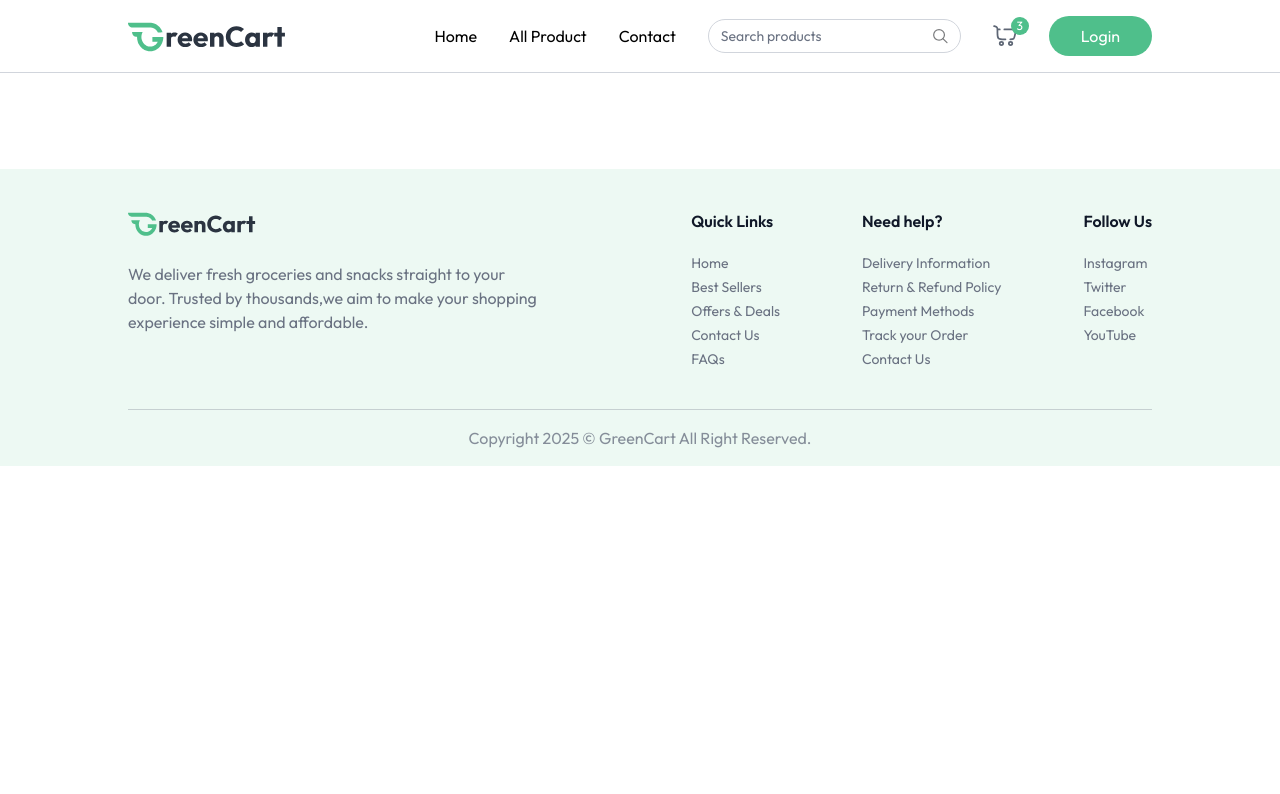
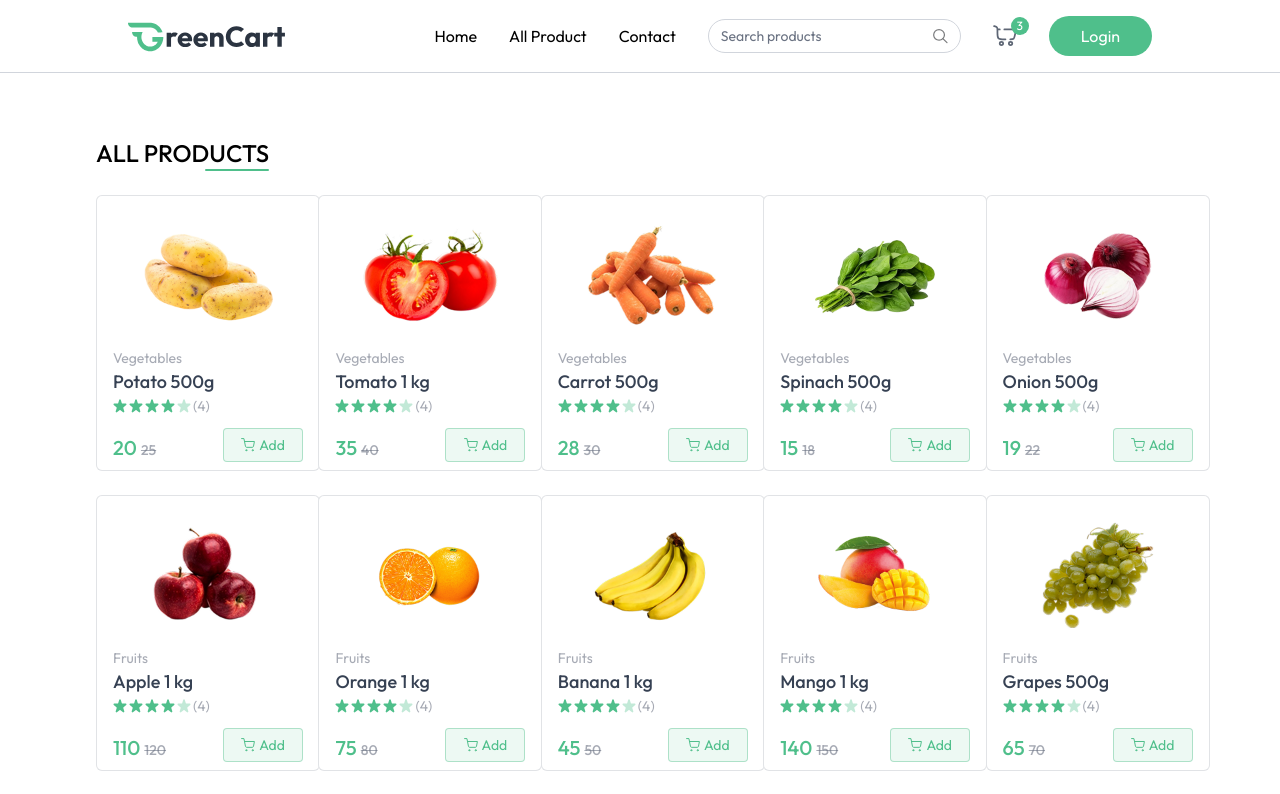
Before and after one commit to NaveenManjappa/green-cart-client, a React (Vite) app: page /products in a window 1280 px wide. Shown: the top 794 px of the page. Built offline with nearby package versions, Linux system fonts and the light colour scheme.

Commit message:
Implement AllProducts page with search filter

```diff
--- a/src/App.jsx
+++ b/src/App.jsx
@@ -6,6 +6,7 @@
 import Footer from "./components/Footer";
 import { useAppContext } from "./context/AppContext";
 import Login from "./components/Login";
+import AllProducts from "./pages/AllProducts";
 
 const App = () => {
   const isSellerPath = useLocation().pathname.includes("seller");
@@ -14,13 +15,14 @@
     <div>
       {isSellerPath ? null : <Navbar />}
 
-      {showUserLogin ? <Login/> : null}
+      {showUserLogin ? <Login /> : null}
 
       <Toaster />
 
       <div className={`${isSellerPath} ? "":"px-6 md:px-16 lg:px-24 xl:px-32"`}>
         <Routes>
           <Route path="/" element={<Home />} />
+          <Route path="/products" element={<AllProducts />} />
         </Routes>
       </div>
 
--- a/src/components/Navbar.jsx
+++ b/src/components/Navbar.jsx
@@ -1,17 +1,31 @@
-import React from "react";
+import React, { useEffect } from "react";
 import { NavLink } from "react-router-dom";
 import { assets } from "../assets/assets";
 import { useAppContext } from "../context/AppContext";
 
 const Navbar = () => {
   const [open, setOpen] = React.useState(false);
-  const { user, setUser, showUserLogin, setShowUserLogin, navigate } =
-    useAppContext();
+  const {
+    user,
+    setUser,
+    showUserLogin,
+    setShowUserLogin,
+    navigate,
+    setSearchQuery,
+    searchQuery,
+  } = useAppContext();
 
   const logout = async () => {
     setUser(null);
     navigate("/");
   };
+
+  useEffect(() => {
+    if (searchQuery.length > 0) {
+      navigate("/products");
+    }
+  }, [searchQuery]);
+
   return (
     <nav className="flex items-center justify-between px-6 md:px-16 lg:px-24 xl:px-32 py-4 border-b border-gray-300 bg-white relative transition-all">
       <NavLink to="/" onClick={() => setOpen(false)}>
@@ -26,6 +40,7 @@
 
         <div className="hidden lg:flex items-center text-sm gap-2 border border-gray-300 px-3 rounded-full">
           <input
+          onChange={(e) => setSearchQuery(e.target.value)}
             className="py-1.5 w-full bg-transparent outline-none placeholder-gray-500"
             type="text"
             placeholder="Search products"
@@ -33,7 +48,10 @@
           <img src={assets.search_icon} alt="Search" className="w-4 h-4" />
         </div>
 
-        <div onClick={() => navigate('/cart')} className="relative cursor-pointer">
+        <div
+          onClick={() => navigate("/cart")}
+          className="relative cursor-pointer"
+        >
           <img
             src={assets.nav_cart_icon}
             alt="Cart icon"
--- a/src/context/AppContext.jsx
+++ b/src/context/AppContext.jsx
@@ -14,6 +14,7 @@
   const [products, setProducts] = useState([]);
 
   const [cartItems, setCartItems] = useState({});
+  const [searchQuery, setSearchQuery] = useState({});
 
   //Fetch all products
   const fetchProducts = async () => {
@@ -73,7 +74,9 @@
     addToCart,
     updateCartItems,
     removeFromCart,
-    cartItems
+    cartItems,
+    searchQuery,
+    setSearchQuery
   };
 
   return <AppContext.Provider value={value}>{children}</AppContext.Provider>;
--- /dev/null
+++ b/src/pages/AllProducts.jsx
@@ -0,0 +1,39 @@
+import React, { useEffect, useState } from "react";
+import { useAppContext } from "../context/AppContext";
+import ProductCard from "../components/ProductCard";
+
+const AllProducts = () => {
+  const { products, searchQuery } = useAppContext();
+  const [filteredProducts, setFilteredProducts] = useState([]);
+
+  useEffect(() => {
+    if (searchQuery.length > 0) {
+      setFilteredProducts(
+        products.filter((product) =>
+          product.name.toLowerCase().includes(searchQuery.toLowerCase())
+        )
+      );
+    } else {
+      setFilteredProducts(products);
+    }
+  }, [products, searchQuery]);
+
+  return (
+    <div className="mt-16 flex flex-col">
+      <div className="flex flex-col items-end w-max">
+        <p className="text-2xl font-medium uppercase">All Products</p>
+        <div className="w-16 h-0.5 bg-primary rounded-full"></div>
+      </div>
+
+      <div className="grid grid-cols-2 sm:grid-cols-3 md:grid-cols-4 gap-3 md:gap-6 lg:grid-cols-5 mt-6">
+        {filteredProducts
+          .filter((product) => product.inStock)
+          .map((product, index) => (
+            <ProductCard key={index} product={product} />
+          ))}
+      </div>
+    </div>
+  );
+};
+
+export default AllProducts;
```
